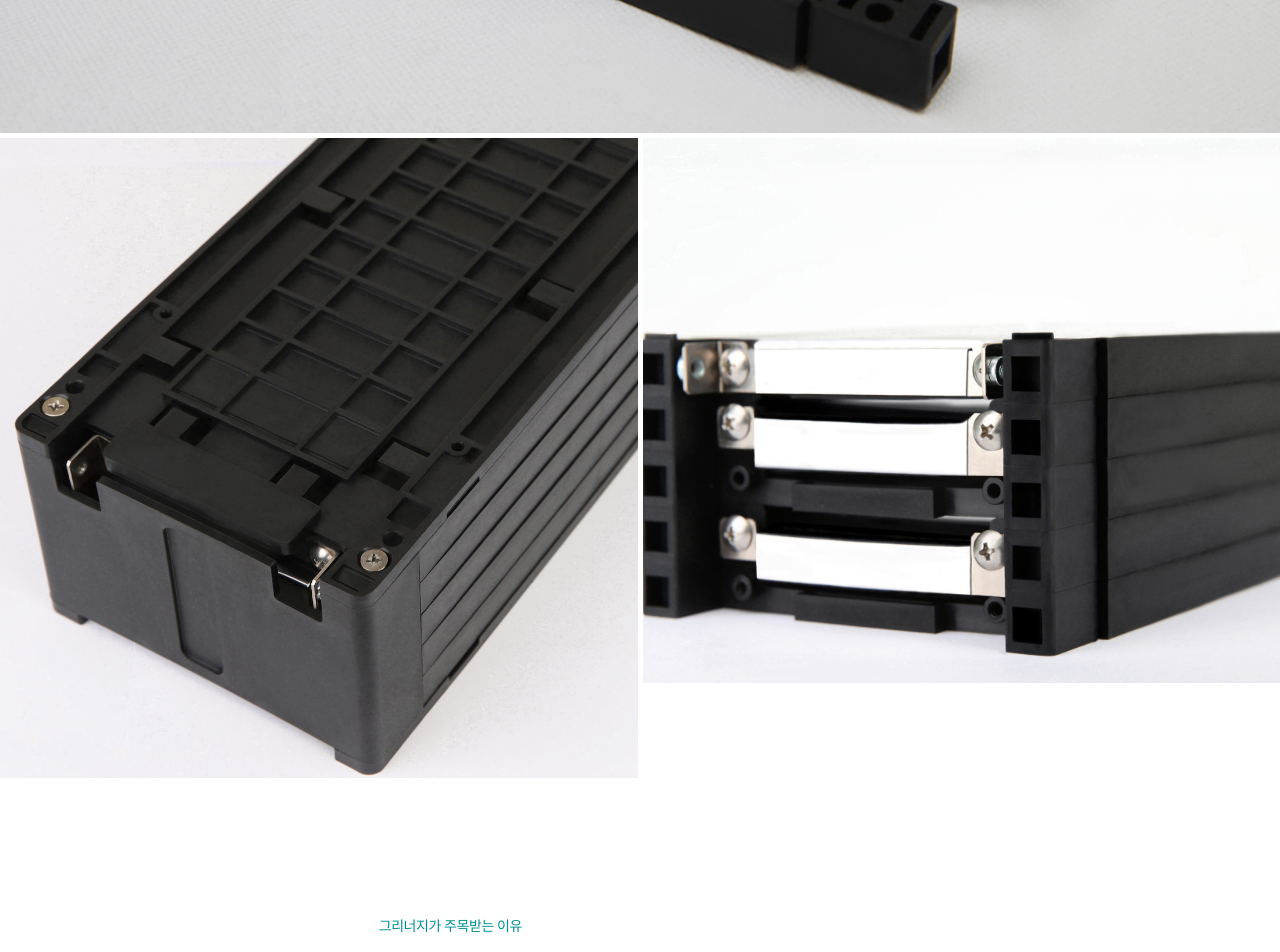
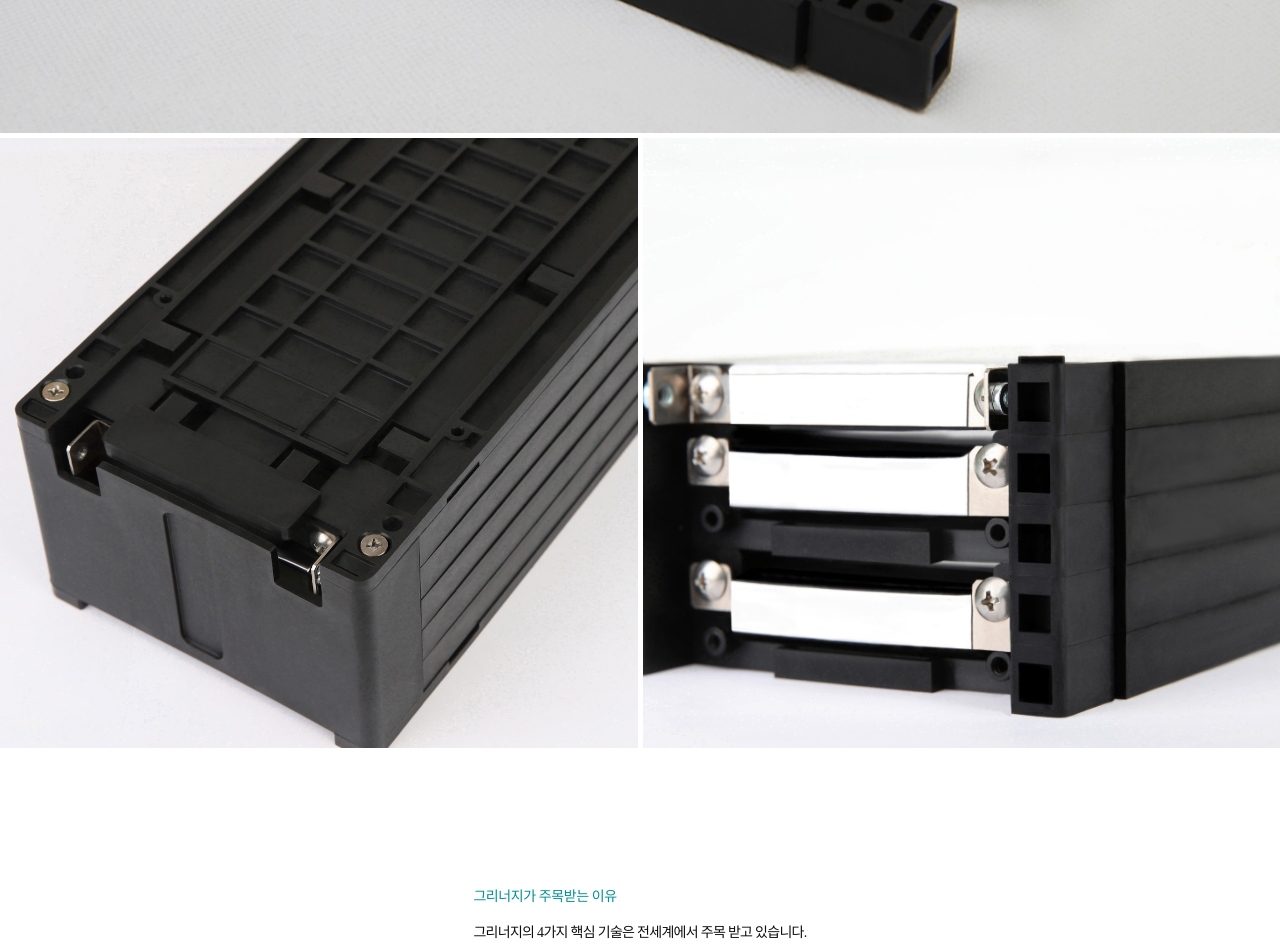
Before and after one commit to lhk6397/Grinergy_Front, a React (Create React App) app: page /product in a window 1280 px wide. Shown: the part 3220-4172 px from the top of the page. Built offline with nearby package versions, Linux system fonts and the light colour scheme; a web font is replaced by a local one; what recoil-persist would draw is missing.

Commit message:
사진 수정

```diff
--- a/src/components/ProductBigImg.jsx
+++ b/src/components/ProductBigImg.jsx
@@ -78,6 +78,8 @@ const ImgWrapper = styled.div`
 
 const SmallImg = styled(motion.img)`
   width: 100%;
+  aspect-ratio: 478/458;
+  object-fit: cover;
 `;
 
 // const imgFadeIn = {
--- a/src/pages/History.jsx
+++ b/src/pages/History.jsx
@@ -22,12 +22,12 @@ const Phrases = styled.h1`
   font-family: ${(props) => props.theme.font.kr.regular};
 
   @media screen and (${(props) => props.theme.size.md}) {
-    font-size: 8.9vw;
+    font-size: 6.9vw;
     line-height: 75px;
   }
   @media screen and (${(props) => props.theme.size.sm}) {
     font-size: 8.9vw;
-    line-height: 55px;
+    line-height: 65px;
     margin-bottom: 20px;
   }
   @media screen and (${(props) => props.theme.size.ss}) {
--- a/src/pages/Product.jsx
+++ b/src/pages/Product.jsx
@@ -37,12 +37,12 @@ const Phrases = styled.h1`
   font-family: ${(props) => props.theme.font.kr.regular};
 
   @media screen and (${(props) => props.theme.size.md}) {
-    font-size: 8.9vw;
+    font-size: 6.9vw;
     line-height: 75px;
   }
   @media screen and (${(props) => props.theme.size.sm}) {
     font-size: 8.9vw;
-    line-height: 55px;
+    line-height: 65px;
     margin-bottom: 20px;
   }
   @media screen and (${(props) => props.theme.size.ss}) {
@@ -112,10 +112,11 @@ const ProductExItemList = styled.ul`
 const Wrapper = styled(motion.div)`
   width: 40.833vw;
   margin: 17.592vh auto;
-  @media screen and (${(props) => props.theme.size.md}) {
-    width: 80vw;
+  @media screen and (${(props) => props.theme.size.lg}) {
+    width: fit-content;
   }
   @media screen and (${(props) => props.theme.size.sm}) {
+    width: 80vw;
     margin: 10vh auto;
   }
   @media screen and (${(props) => props.theme.size.ss}) {
--- a/src/pages/Story.jsx
+++ b/src/pages/Story.jsx
@@ -38,11 +38,12 @@ const Phrases = styled.h1`
   font-family: ${(props) => props.theme.font.kr.regular};
 
   @media screen and (${(props) => props.theme.size.md}) {
-    font-size: 8.9vw;
+    font-size: 6.9vw;
     line-height: 75px;
   }
   @media screen and (${(props) => props.theme.size.sm}) {
-    line-height: 55px;
+    font-size: 8.9vw;
+    line-height: 65px;
     margin-bottom: 20px;
   }
   @media screen and (${(props) => props.theme.size.ss}) {
@@ -56,11 +57,13 @@ const Phrases = styled.h1`
 
 const Wrapper = styled(motion.div)`
   width: 40.833vw;
+  width: fit-content;
   margin: 17.592vh auto;
   @media screen and (${(props) => props.theme.size.lg}) {
-    width: 80vw;
+    width: fit-content;
   }
   @media screen and (${(props) => props.theme.size.sm}) {
+    width: 80vw;
     margin: 10vh auto;
   }
   @media screen and (${(props) => props.theme.size.ss}) {
--- a/src/styles/style.css
+++ b/src/styles/style.css
@@ -7,7 +7,7 @@
 .sub-menu:last-child {
   left: 48.4%;
 }
-@media screen and (max-width: 600px) {
+@media screen and (max-width: 768px) {
   .sub-menu {
     position: static;
     width: 80% !important;
--- a/src/styles/theme.js
+++ b/src/styles/theme.js
@@ -1,7 +1,7 @@
 export const size = {
   xs: "300px",
   ss: "450px",
-  sm: "600px",
+  sm: "768px",
   md: "1060px",
   lg: "1375px",
   xl: "1919px",
```
